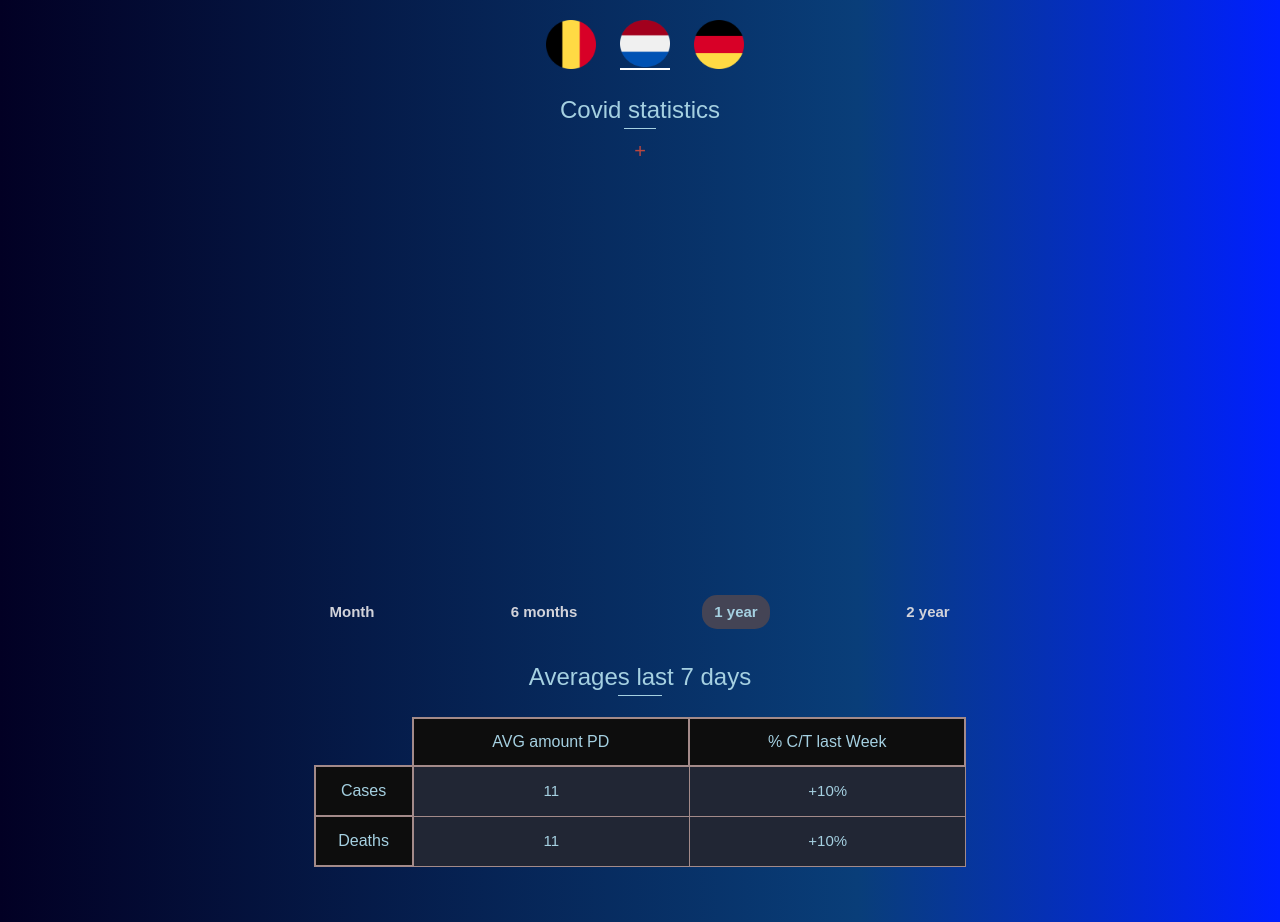
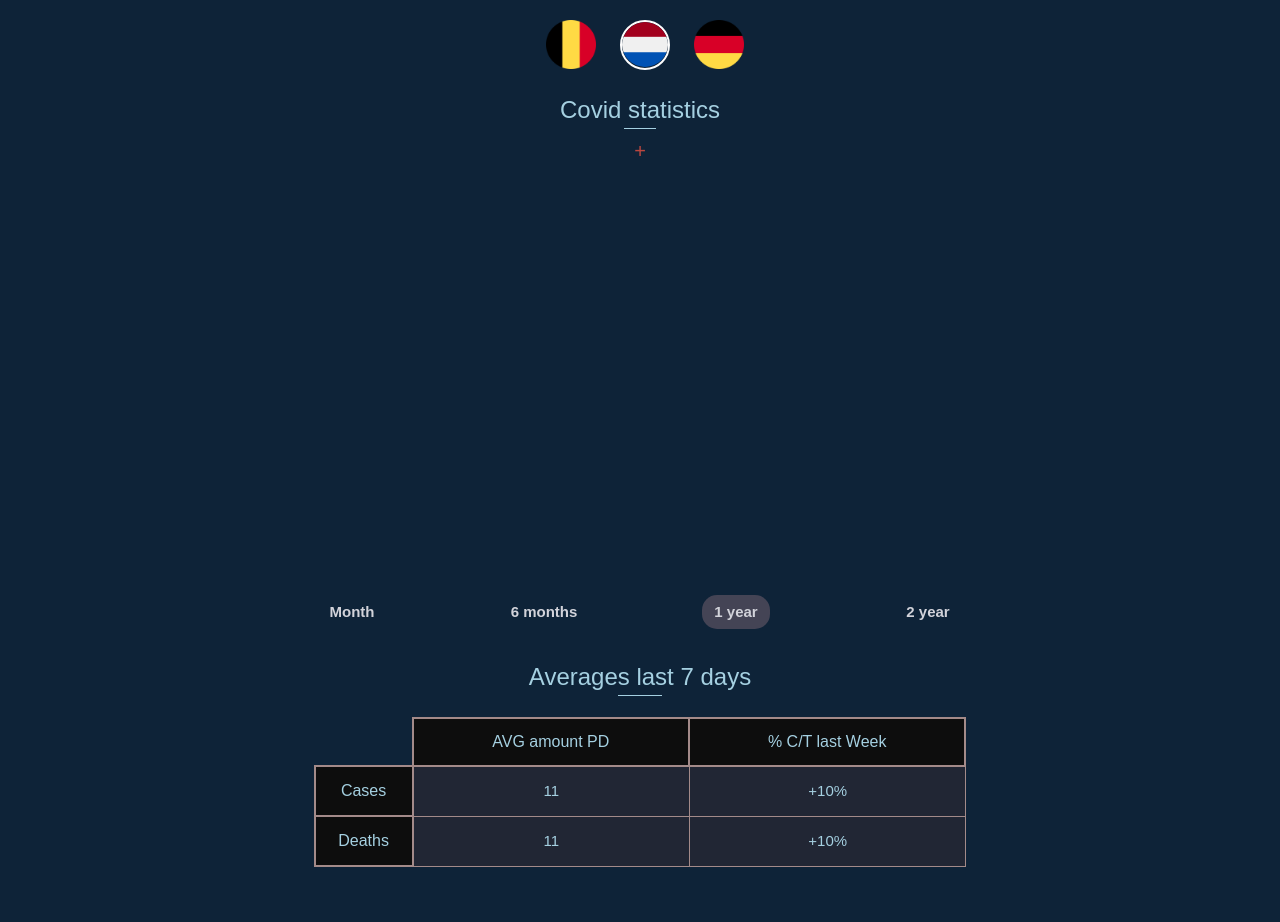
Before and after one commit to OosterlinckLander/landeroosterlinck.github.io, a plain HTML site: page index.html in a window 1280 px wide. Drawn offline with nearby package versions, Linux system fonts and the light colour scheme; no server answers; a web font is replaced by a local one.

Commit message:
border rond geselecteerde land

```diff
--- a/css/screen.css
+++ b/css/screen.css
@@ -72,8 +72,7 @@ html {
 	box-sizing: border-box;
 	-webkit-font-smoothing: antialiased;
 	-moz-osx-font-smoothing: grayscale;
-	background: rgb(2,0,36);
-	background: linear-gradient(90deg, rgba(2,0,36,1) 0%, rgba(9,62,121,1) 67%, rgba(0,31,255,1) 100%);
+	background-color: var(--color-alpha-dark) ;
 }
 
 *,
@@ -428,7 +427,8 @@ input::placeholder {
 */
 
 .is-selected-land {
-	border-bottom: 2px solid white;
+	border: 2px solid var(--global-neutral-light);
+	border-radius: 25px;
 }
 
 .c-app {
@@ -483,20 +483,14 @@ input::placeholder {
 }
 
 .c-app__img-bel:hover {
-	border-bottom: 2px solid var(--color-alpha);
-	padding-bottom: 1px;
 	cursor: pointer;
 }
 
 .c-app__img-nl:hover {
-	border-bottom: 2px solid var(--color-alpha);
-	padding-bottom: 1px;
 	cursor: pointer;
 }
 
 .c-app__img-deu:hover {
-	border-bottom: 2px solid var(--color-alpha);
-	padding-bottom: 1px;
 	cursor: pointer;
 }
 
@@ -730,8 +724,7 @@ input::placeholder {
 	}
 
 	.c-app__chart{
-		width: 300px;
-		margin: auto;
+		width: 360px;
 	}
 
 	.c-app__week {
@@ -1146,18 +1139,18 @@ No media query since this is the default in mobile first design
     -ms-transform: rotateX(20deg);
     transform: rotateX(20deg);
     background-color: var(--global-neutral-5-dark);
-    color: #a5d0e1;
+    color: var(--global-neutral-color);
     box-shadow: var(--shadow-button);
 }
 
 .c-link-cta:active {
     background-color: var(--global-neutral-5-dark);
-    color: #a5d0e1;
+    color: var(--global-neutral-color);
 }
 
 .is-selected {
     background-color: var(--global-neutral-5-dark);
-    color: #a5d0e1;
+    color: var(--global-neutral-color);
 }
 
 /*
```
Also changed, not shown: overview.html (+1 -1 lines).
